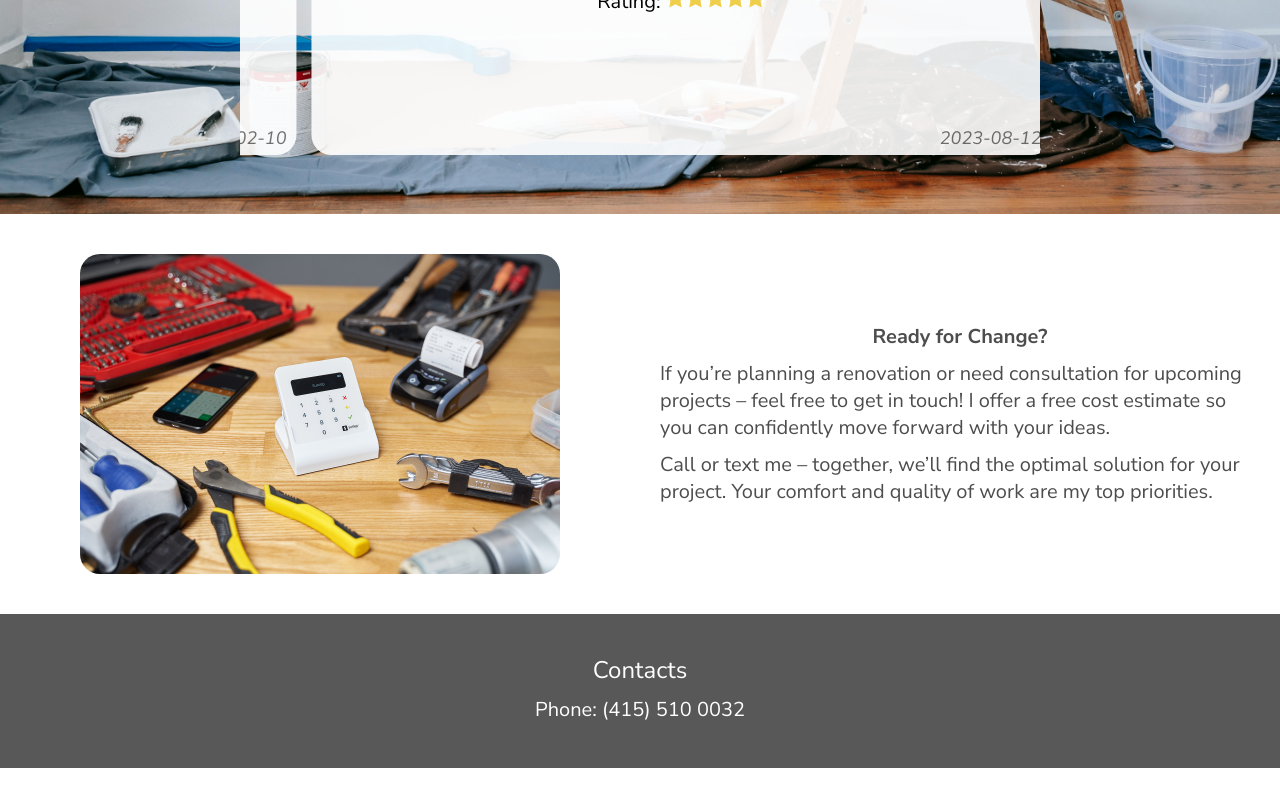
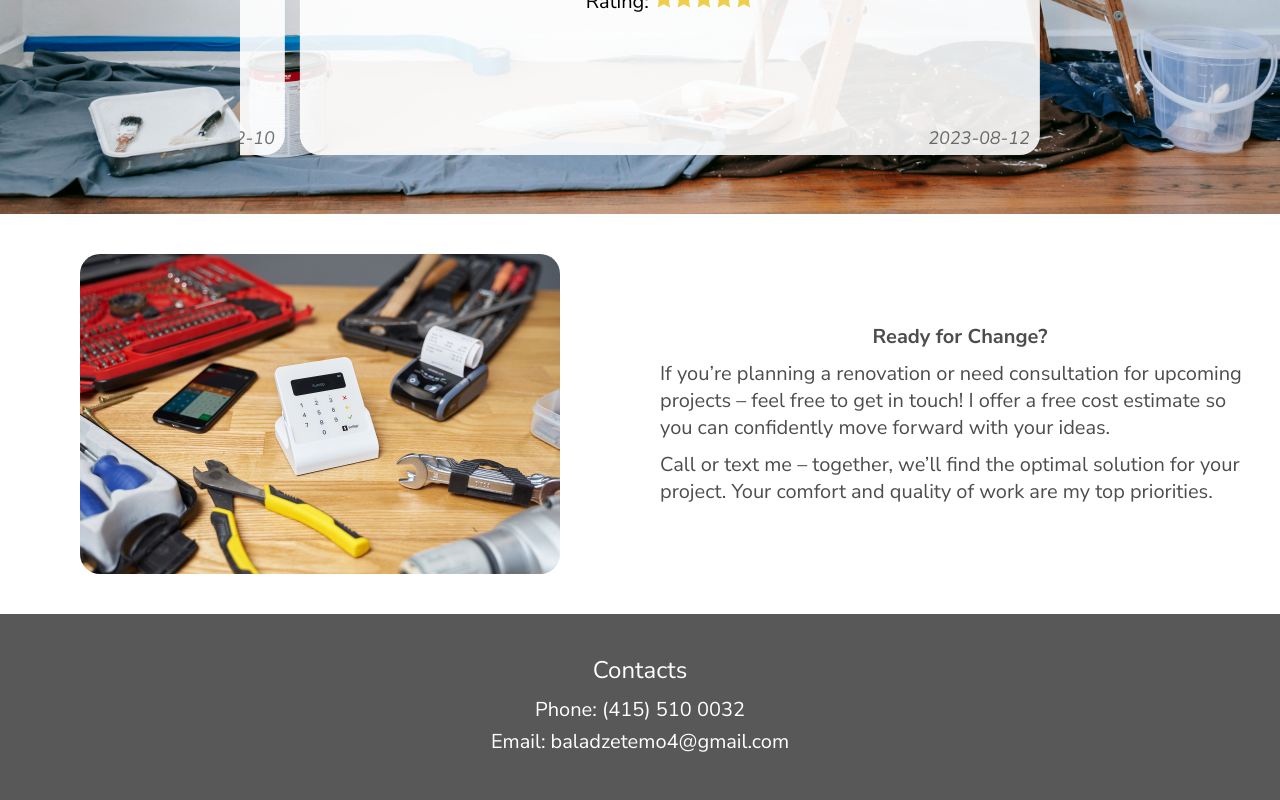
Before and after one commit to handymanwebbaladze/web-site, a Vue app: page / in a window 1280 px wide. Shown: the part 2586-3386 px from the top of the page. Before the commit the page ends 3354 px from the top, so only its background shows below. Built offline with nearby package versions, Linux system fonts and the light colour scheme.

Commit message:
update contact links in footer and change email address

```diff
--- a/src/components/FooterComponent.vue
+++ b/src/components/FooterComponent.vue
@@ -8,9 +8,9 @@ import { contacts } from "@/utils/datasets";
     <div class="footer-content hidden" v-intersect="{ class: 'visible', options: { threshold: 0.3 }}">
       <div class="contacts">
         <h3>Contacts</h3>
-        <p v-if="contacts.phoneNumber">Phone: {{ contacts.phoneNumber }}</p>
+        <p v-if="contacts.phoneNumber">Phone: <a :href="`tel:+${contacts.phoneNumber}`">{{ contacts.phoneNumber }}</a></p>
         <!-- <p v-if="contacts.phoneNumber_2">Phone: {{ contacts.phoneNumber_2 }}</p> -->
-        <!-- <p v-if="contacts.email">Email: {{ contacts.email }}</p> -->
+        <p v-if="contacts.email">Email: <a :href="`mailto:${contacts.email}`">{{ contacts.email }}</a></p>
         <!-- <p>Andress: {{ contacts.city }}, {{ contacts.street }}, {{ contacts.country }}</p> -->
       </div>
       <!-- <div class="social-links">
@@ -68,6 +68,11 @@ import { contacts } from "@/utils/datasets";
       }
       p {
         margin: 5px 0;
+
+        a {
+          color: inherit;
+          text-decoration: none;
+        }
       }
       ul {
         list-style: none;
--- a/src/utils/datasets.js
+++ b/src/utils/datasets.js
@@ -1,7 +1,7 @@
 export const contacts = {
   phoneNumber: "(415) 510 0032",
   phoneNumber_2: "+1-877-000-2222",
-  email: 'sample@gmail.com',
+  email: 'baladzetemo4@gmail.com',
 
   street: '000 Garnet St',
   city: "Los Angeles",
```
